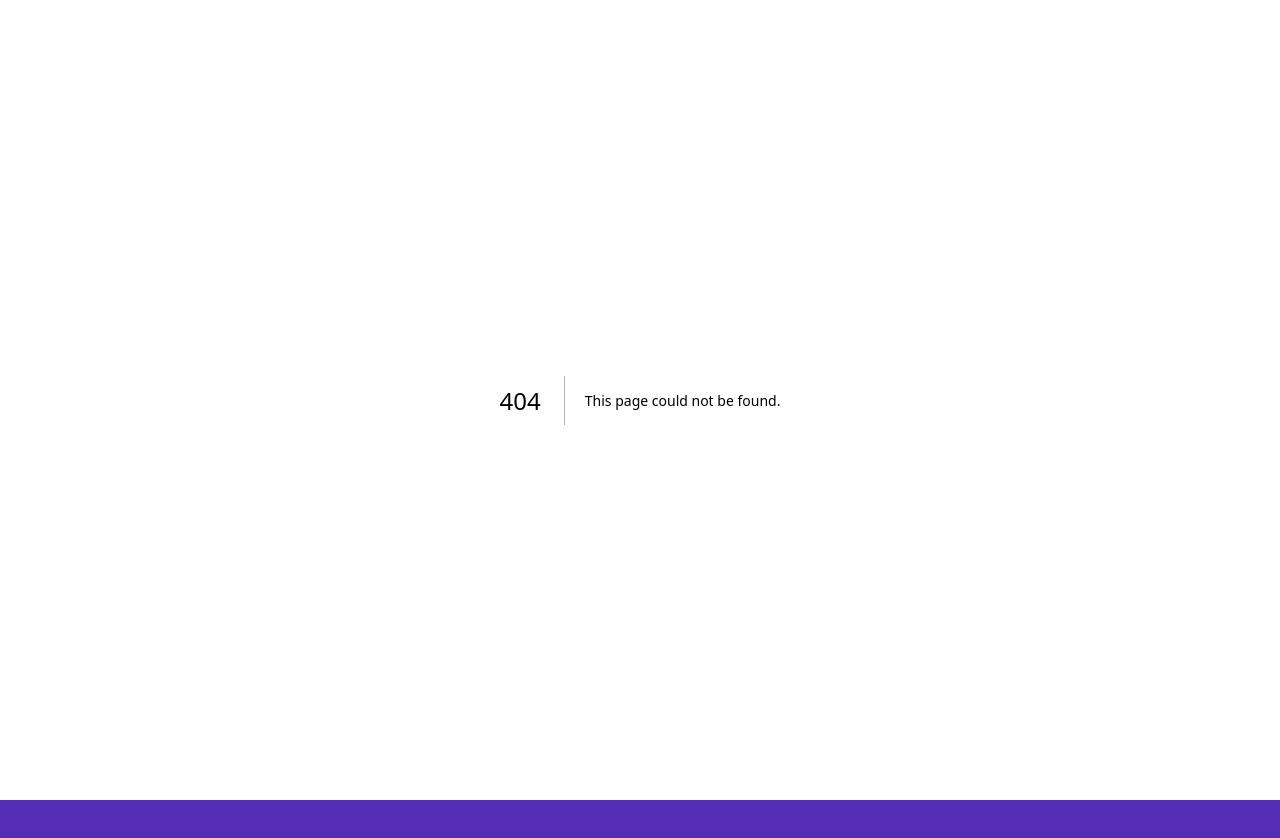
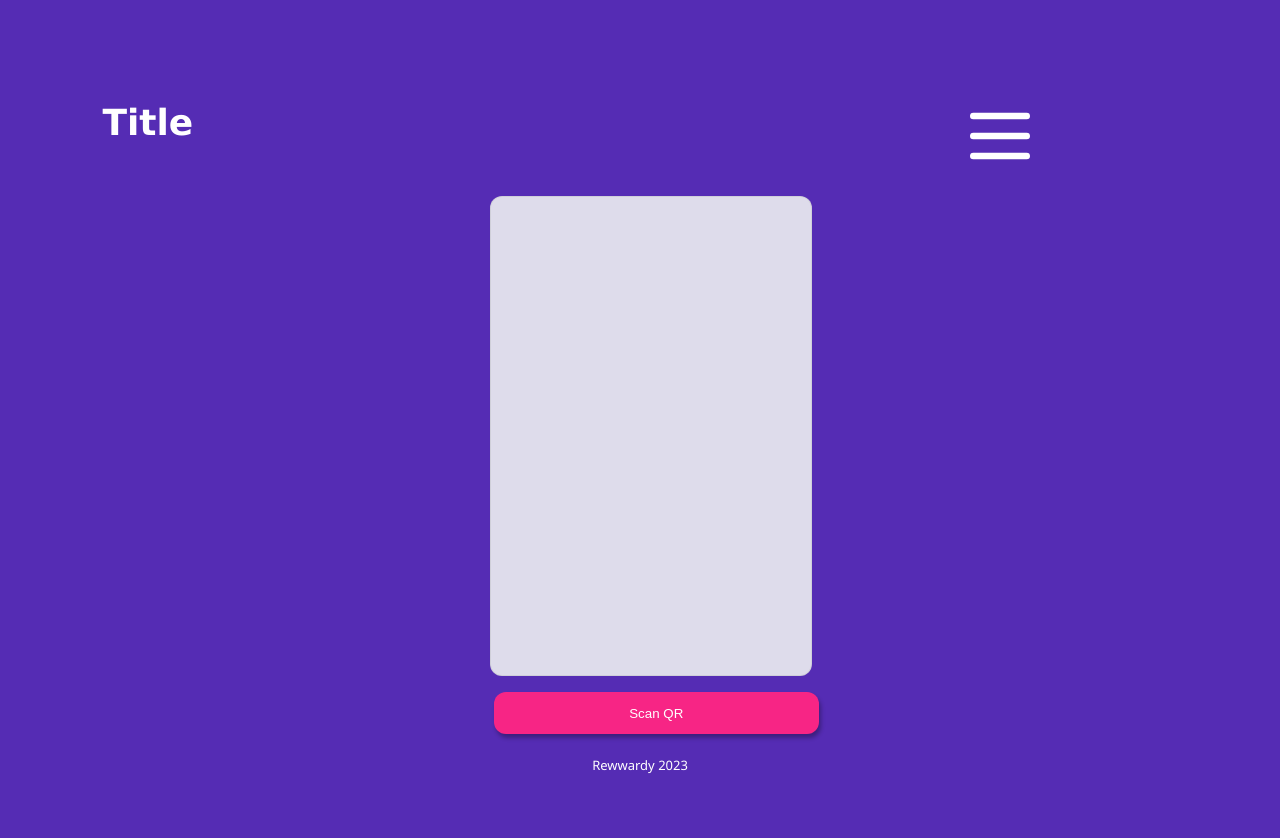
Before and after one commit to sxngie/Rewwardy, a Next.js app: page /scanner in a window 1280 px wide. Before the commit this address had no page. Shown: the top 838 px of the page. Before the commit the page ends 800 px from the top, so only its background shows below. Built offline with nearby package versions, Linux system fonts and the light colour scheme.

Commit message:
Scanner page base.

```diff
--- /dev/null
+++ b/pages/scanner.js
@@ -0,0 +1,36 @@
+import Head from 'next/head'
+import { Inter } from 'next/font/google'
+import styles from '@/styles/Scanner.module.css'
+import { HeadTitle, Footer } from "../components";
+import Link from "next/link";
+import HamburgerMenu, { Links } from '../components/HamburgerMenu.js'
+
+const inter = Inter({ subsets: ['latin'] })
+
+export default function Scanner() {
+    return (
+        <>
+          <Head>
+            <title>Rewwardy</title>
+            <meta name="description" content="Generated by create next app" />
+            <meta name="viewport" content="width=device-width, initial-scale=1" />
+            <link rel="icon" href="/Images/Rewwardy-Icon.png" />
+          </Head>
+        <main className={`${styles.main} ${inter.className}`}>
+        <div className="row">
+            <HeadTitle/>
+            <HamburgerMenu className={styles.shapingBar}/>
+        </div>
+            <div className={styles.camera}>
+            </div>
+            <Link href="scan">
+                <button
+                    className={styles.pinkButton}>
+                    Scan QR
+                </button>
+            </Link>
+          </main>
+          <Footer></Footer>
+        </>
+    )
+}
--- /dev/null
+++ b/styles/Scanner.module.css
@@ -0,0 +1,52 @@
+.main {
+    display: flex;
+    flex-direction: column;
+    justify-content: space-between;
+    align-items: center;
+    padding: 6rem;
+    min-height: 100vh;
+  }
+
+  .description {
+    display: inherit;
+    justify-content: inherit;
+    align-items: inherit;
+    font-size: 0.85rem;
+    max-width: var(--max-width);
+    width: 100%;
+    z-index: 2;
+    font-family: var(--font-mono);
+  }
+
+.pinkButton {
+    position: center;
+    margin: 5%;
+    background-color: #F72585;
+    color: #FFFFFF;
+    font-family: 'arial';
+    font-size: 18;
+    width: 325px;
+    height: 42px;
+    border-radius: var(--border-radius);
+    border: white;
+    box-shadow: 2px 4px 4px rgba(0, 0, 0, 0.3);
+    align-self: center;
+  }
+
+  .pinkButton:hover {
+    background-color: #E3227A;
+  }
+
+
+  .camera {
+    position: center;
+    background-color: #FFFFFF;
+    width: 322px;
+    height: 480px;
+    margin-left: 2%;
+    margin-top: 0%;
+    background-color: rgba(var(--callout-rgb), 0.90);
+    border: 1px solid rgba(var(--callout-border-rgb), 0.3);
+    border-radius: var(--border-radius);
+    align-items: center;
+  }
```
